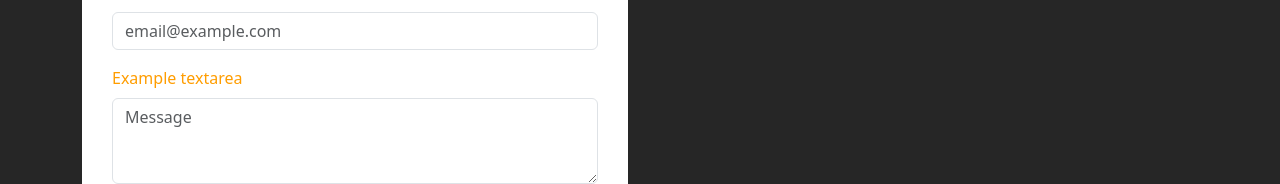
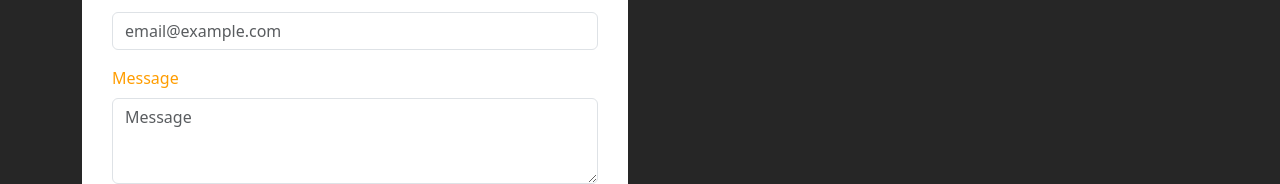
Before and after one commit to khemboom/happy-marketing, a React (Create React App) app: page / in a window 1280 px wide. Shown: the part 2470-2654 px from the top of the page. Built offline with nearby package versions, Linux system fonts and the light colour scheme.

Commit message:
update contact form

```diff
--- a/src/sections/contactUs.jsx
+++ b/src/sections/contactUs.jsx
@@ -32,7 +32,7 @@ const ContactUs = () => {
                   <Form.Control type="email" name="user_email" placeholder="email@example.com" />
                 </Form.Group>
                 <Form.Group className="mb-3" controlId="exampleForm.ControlTextarea1">
-                  <Form.Label>Example textarea</Form.Label>
+                  <Form.Label>Message</Form.Label>
                   <Form.Control as="textarea" name="message" placeholder='Message' rows={3} />
                 </Form.Group>
                 <Button variant="primary" type="submit" value="Send">Send</Button>
```
Also changed, not shown: 7 other files (tests, documents, lock files or other folders).
